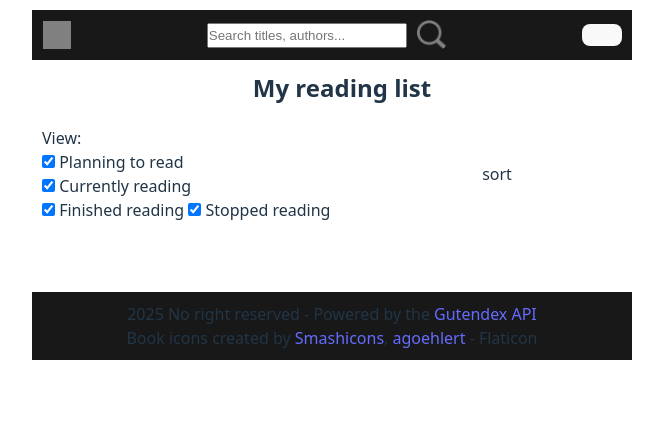
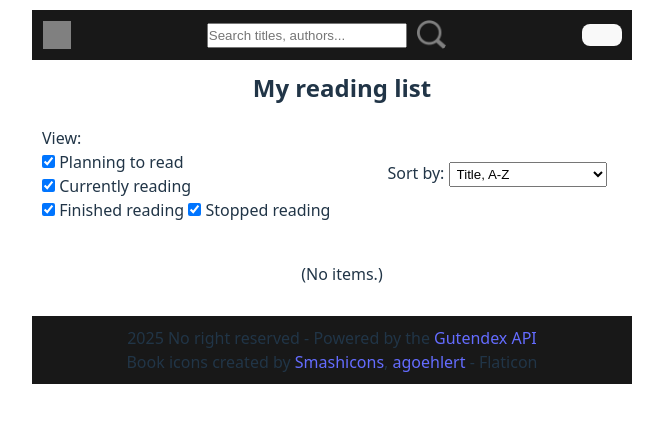
Before and after one commit to joerundh/book-keeper, a React (Vite) app: page /reading in a window 1280 px wide. Shown: the top 422 px of the page, without its empty margins (308-971 px from the left). Built offline with nearby package versions, Linux system fonts and the light colour scheme; grey boxes are pictures that could not be loaded.

Commit message:
reading list view and sort works, so i suppose reading list works fine as well

```diff
--- a/src/pages/ReadingList.jsx
+++ b/src/pages/ReadingList.jsx
@@ -1,12 +1,63 @@
 import { BookContext } from "../App"
-import { useContext, useState } from "react"
+import { useContext, useState, useEffect } from "react"
 import ReadingListItem from "../components/ReadingListItem";
 import InlineList from "../components/InlineList";
 
 export default function ReadingList() {
-    const { readingList, isInReadingList, removeFromReadingList } = useContext(BookContext);
+    const { readingList } = useContext(BookContext);
 
-    const [ view, setView ] = useState({ 0: true, 1: true, 2: true, 3: true });
+    const [ view, setView ] = useState(JSON.parse(localStorage.getItem("Book Keeper Reading List View") || `{ "0": true, "1": true, "2": true, "3": true }`));
+    useEffect(() => {
+        if (Object.is(view, { 0: true, 1: true, 2: true, 3: true })) {
+            localStorage.removeItem("Book Keeper Reading List View");
+        } else {
+            localStorage.setItem("Book Keeper Reading List View", JSON.stringify(view));
+        }
+    }, [ view ]);
+
+    const [ sort, setSort ] = useState(JSON.parse(localStorage.getItem("Book Keeper Reading List Sort") || "0"));
+    useEffect(() => {
+        if (sort) {
+            localStorage.setItem("Book Keeper Reading List Sort", `${sort}`);
+        } else {
+            localStorage.removeItem("Book Keeper Reading List Sort");
+        }
+    }, [ sort ]);
+
+    const sortFn = [
+        {
+            label: "Title, A-Z",
+            fn: (entry1, entry2) => entry1.book.title.localeCompare(entry2.book.title)
+        },
+        {
+            label: "Title, Z-A",
+            fn: (entry1, entry2) => entry2.book.title.localeCompare(entry1.book.title)
+        },
+        {
+            label: "Author, A-Z",
+            fn: (entry1, entry2) => entry1.book.authors[0].name.localeCompare(entry2.book.authors[0].name)
+        },
+        {
+            label: "Author, Z-A",
+            fn: (entry1, entry2) => entry2.book.authors[0].name.localeCompare(entry1.book.authors[0].name)
+        },
+        {
+            label: "Status",
+            fn: (entry1, entry2) => entry1.status - entry2.status
+        },
+        {
+            label: "Status, reversed",
+            fn: (entry1, entry2) => entry2.status - entry1.status
+        },
+        {
+            label: "Time added",
+            fn: (entry1, entry2) => entry1.timeAdded - entry2.timeAdded
+        },
+        {
+            label: "Time added, reversed",
+            fn: (entry1, entry2) => entry2.timeAdded - entry1.timeAdded
+        }
+    ]
 
     const toggleCheckbox = (e, status) => {
         const newView = Object.assign({}, view);
@@ -44,6 +95,8 @@ export default function ReadingList() {
         gap: 20
     }
 
+    const list = readingList.filter(entry => view[entry.status]).sort((entry1, entry2) => sortFn[sort].fn(entry1, entry2))
+
     return (
         <>
             <div style={componentCSS}>
@@ -58,13 +111,19 @@ export default function ReadingList() {
                     </InlineList>
                 </div>
                 <div style={sortCSS}>
-                    <p>sort</p>
+                    <label>Sort by: <select defaultValue={sort} onChange={e => setSort(Number.parseInt(e.target.value))} style={{ padding: 3 }}>
+                        {
+                            sortFn.map((obj, index) => (
+                                <option key={index} value={index}>{obj.label}</option>
+                            ))
+                        }
+                    </select></label>
                 </div>
                 <ul style={listCSS}>
                     {
-                        readingList.length ? readingList.map((entry, index) => (
+                        list.length ? list.map((entry, index) => (
                             <ReadingListItem key={index} entry={entry} />
-                        )) : <p></p>
+                        )) : <p style={{ textAlign: "center" }}>(No items.)</p>
                     }
                 </ul>
             </div>
```
